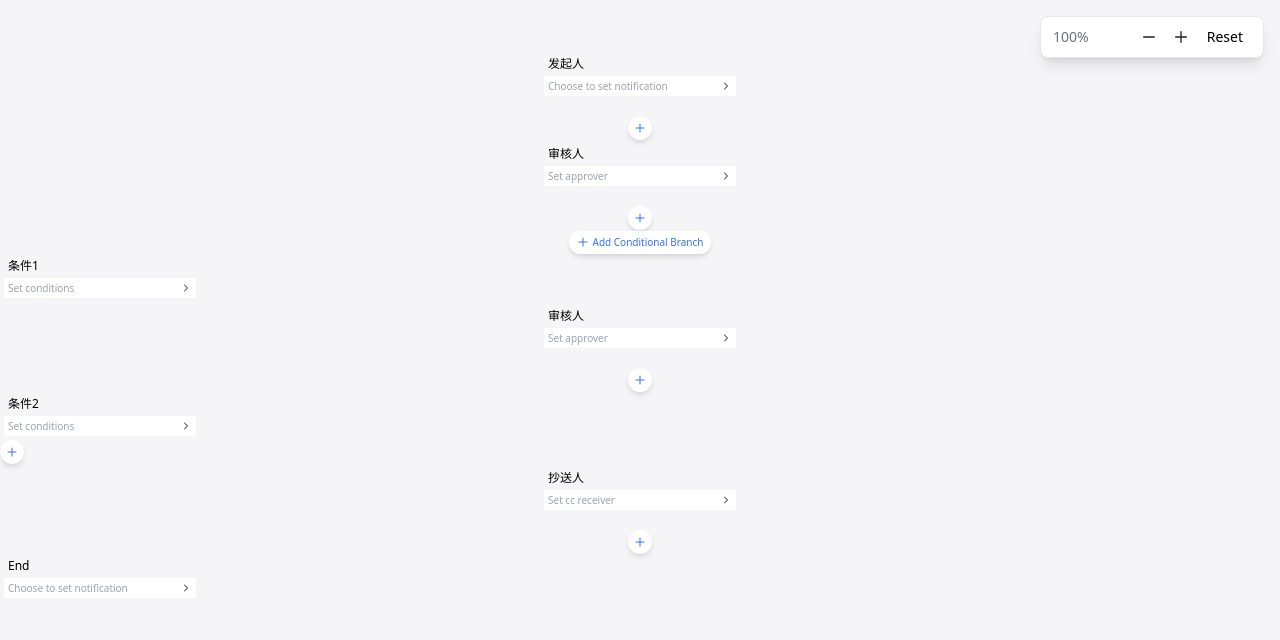
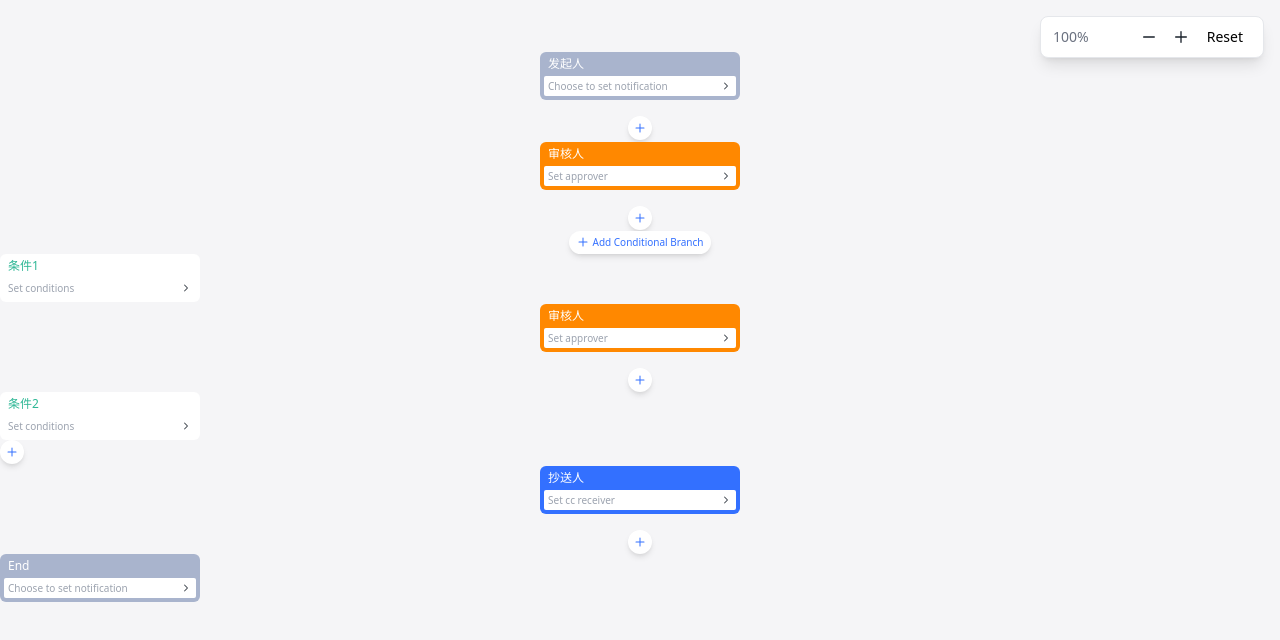
Before and after one commit to ManhNguyen98/react-workflow, a React (Vite) app: page / in a window 1280 px wide. Shown: the top 640 px of the page. Built offline with nearby package versions, Linux system fonts and the light colour scheme.

Commit message:
Fix background color

```diff
--- a/src/components/Card.tsx
+++ b/src/components/Card.tsx
@@ -15,14 +15,20 @@ const Card: React.FC<Props> = ({
   name,
   value,
   placeholder,
-  bgColor,
+  bgColor = '#a9b4cd',
   titleColor = '#fff',
 }) => {
   return (
     <div
+      style={{
+        backgroundColor: `${bgColor}`,
+      }}
       className={`bg-[${bgColor}] rounded-md cursor-pointer w-[200px] p-1 hover:shadow-[${bgColor}] hover:shadow-md`}
     >
-      <div className={`px-1 pb-1 text-left text-xs text-[${titleColor}]`}>
+      <div
+        style={{ color: `${titleColor}` }}
+        className={`px-1 pb-1 text-left text-xs text-[${titleColor}]`}
+      >
         {name}
       </div>
       <div className="bg-white px-1 py-0.5 text-left text-xs rounded-sm relative">
```
